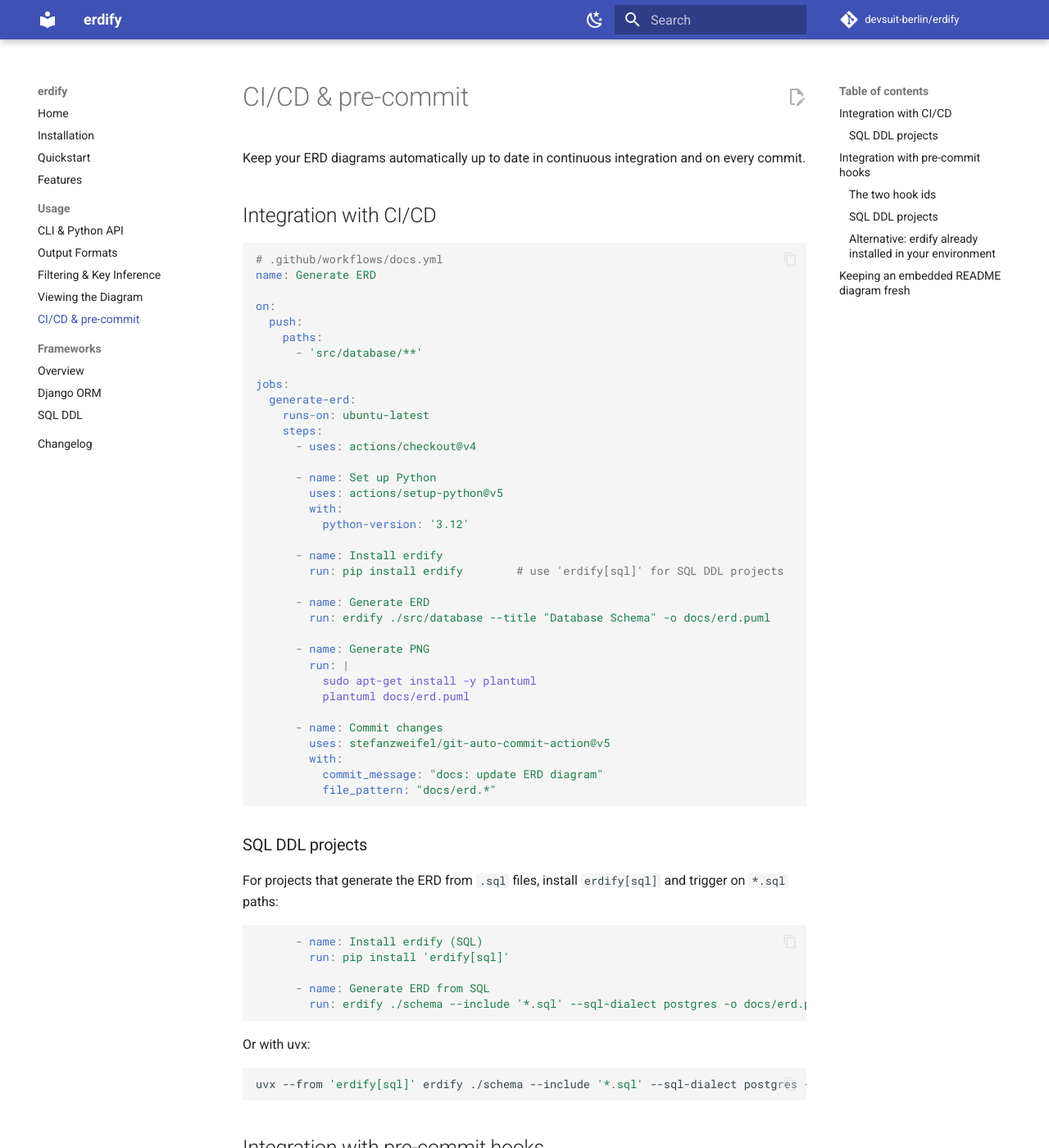
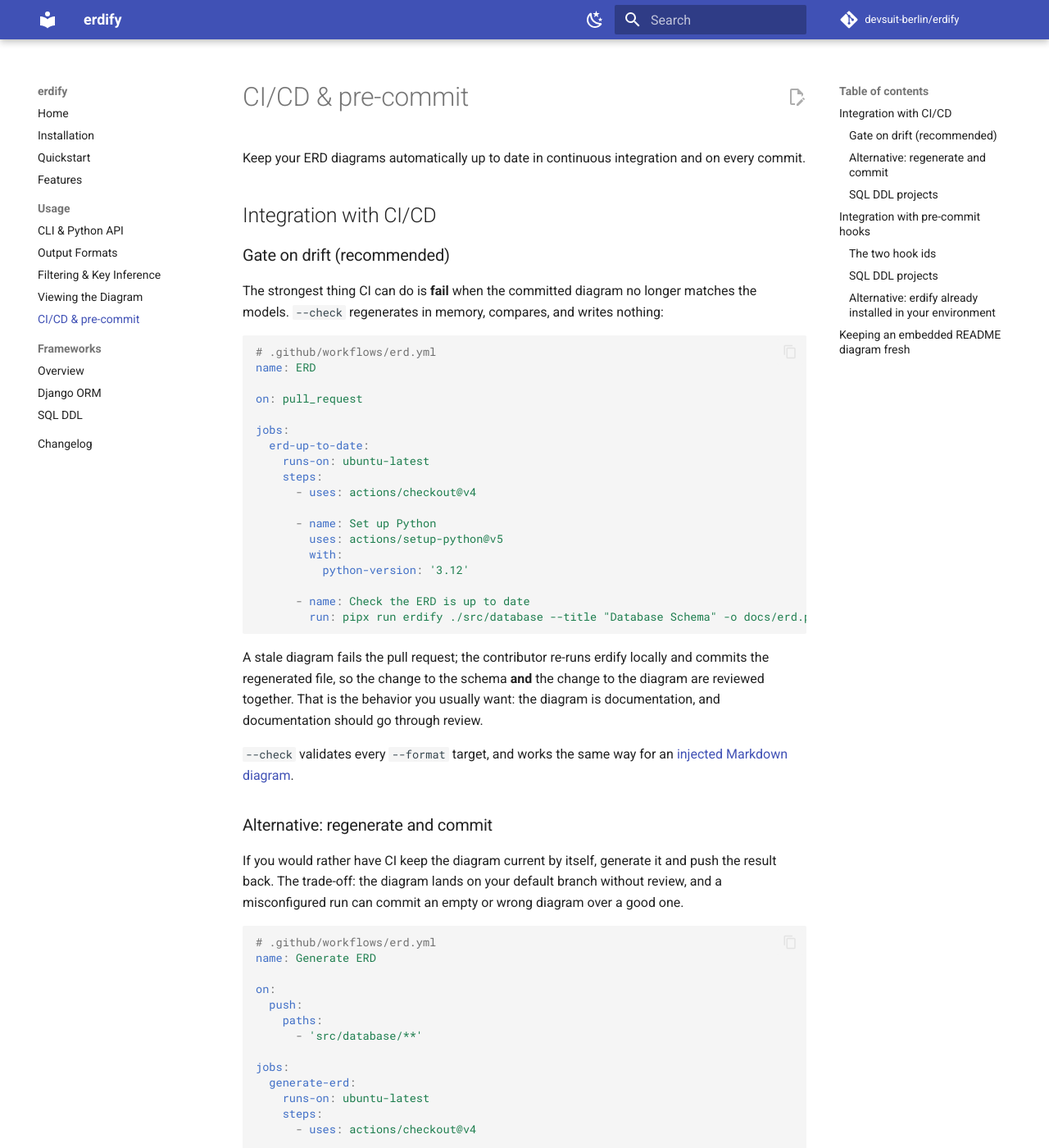
Before and after one commit to devsuit-berlin/erdify, an MkDocs documentation site: the page built from docs/usage/ci.md, in a window 1280 px wide and 1400 px high. Shown: the whole window at 82% size. Built offline with MkDocs 1.6.1 and Material for MkDocs 9.7.7, drawn with Linux system fonts in a browser that asks for light colours; comment, search, counter and statistics services are not loaded; some of the changed text lies outside the part shown.

Commit message:
docs: scope the security claims and lead the CI page with the drift gate
- SECURITY.md: the absolute "does not execute / import / connect / send"
  claims hold for the stdlib-only core install, not for `erdify[sql]`, which
  runs sqlglot in your process. State the extra as its own trust boundary, note
  that `--output`/`--inject` write to the paths you name, and that the
  rendering step is outside erdify's control. Soften the response times to what
  a small team aims for instead of a published SLA.
- docs/usage/ci.md: gate with `--check` first, auto-commit as the documented
  alternative with its trade-off spelled out, plus a note on why the example
  workflows keep floating action tags while the repo's own pin to SHAs.
- Reduce decorative emoji in SECURITY.md and CONTRIBUTING.md.

````diff
--- a/docs/usage/ci.md
+++ b/docs/usage/ci.md
@@ -4,8 +4,50 @@ Keep your ERD diagrams automatically up to date in continuous integration and on
 
 ## Integration with CI/CD
 
+### Gate on drift (recommended)
+
+The strongest thing CI can do is **fail** when the committed diagram no longer
+matches the models. `--check` regenerates in memory, compares, and writes
+nothing:
+
 ```yaml
-# .github/workflows/docs.yml
+# .github/workflows/erd.yml
+name: ERD
+
+on: pull_request
+
+jobs:
+  erd-up-to-date:
+    runs-on: ubuntu-latest
+    steps:
+      - uses: actions/checkout@v4
+
+      - name: Set up Python
+        uses: actions/setup-python@v5
+        with:
+          python-version: '3.12'
+
+      - name: Check the ERD is up to date
+        run: pipx run erdify ./src/database --title "Database Schema" -o docs/erd.puml --check
+```
+
+A stale diagram fails the pull request; the contributor re-runs erdify locally
+and commits the regenerated file, so the change to the schema **and** the change
+to the diagram are reviewed together. That is the behavior you usually want:
+the diagram is documentation, and documentation should go through review.
+
+`--check` validates every `--format` target, and works the same way for an
+[injected Markdown diagram](#keeping-an-embedded-readme-diagram-fresh).
+
+### Alternative: regenerate and commit
+
+If you would rather have CI keep the diagram current by itself, generate it and
+push the result back. The trade-off: the diagram lands on your default branch
+without review, and a misconfigured run can commit an empty or wrong diagram
+over a good one.
+
+```yaml
+# .github/workflows/erd.yml
 name: Generate ERD
 
 on:
@@ -60,6 +102,18 @@ Or with uvx:
 ```bash
 uvx --from 'erdify[sql]' erdify ./schema --include '*.sql' --sql-dialect postgres -o docs/erd.puml
 ```
+
+!!! note "About the unpinned actions in these examples"
+
+    The workflow snippets on this page use floating tags (`actions/checkout@v4`)
+    for readability. erdify's own workflows pin every action to a full commit
+    SHA, and **you should too** in a repository you control — a moving tag is a
+    supply-chain risk that a SHA removes. Pinning here would mean shipping SHAs
+    that go stale in the docs; pin them when you copy the snippet:
+
+    ```yaml
+    - uses: actions/checkout@<full-sha>  # v4.x
+    ```
 
 ## Integration with pre-commit hooks
 
````
Also changed, not shown: CHANGELOG.md (+14 -0 lines), CONTRIBUTING.md (+24 -24 lines), SECURITY.md (+72 -58 lines).
